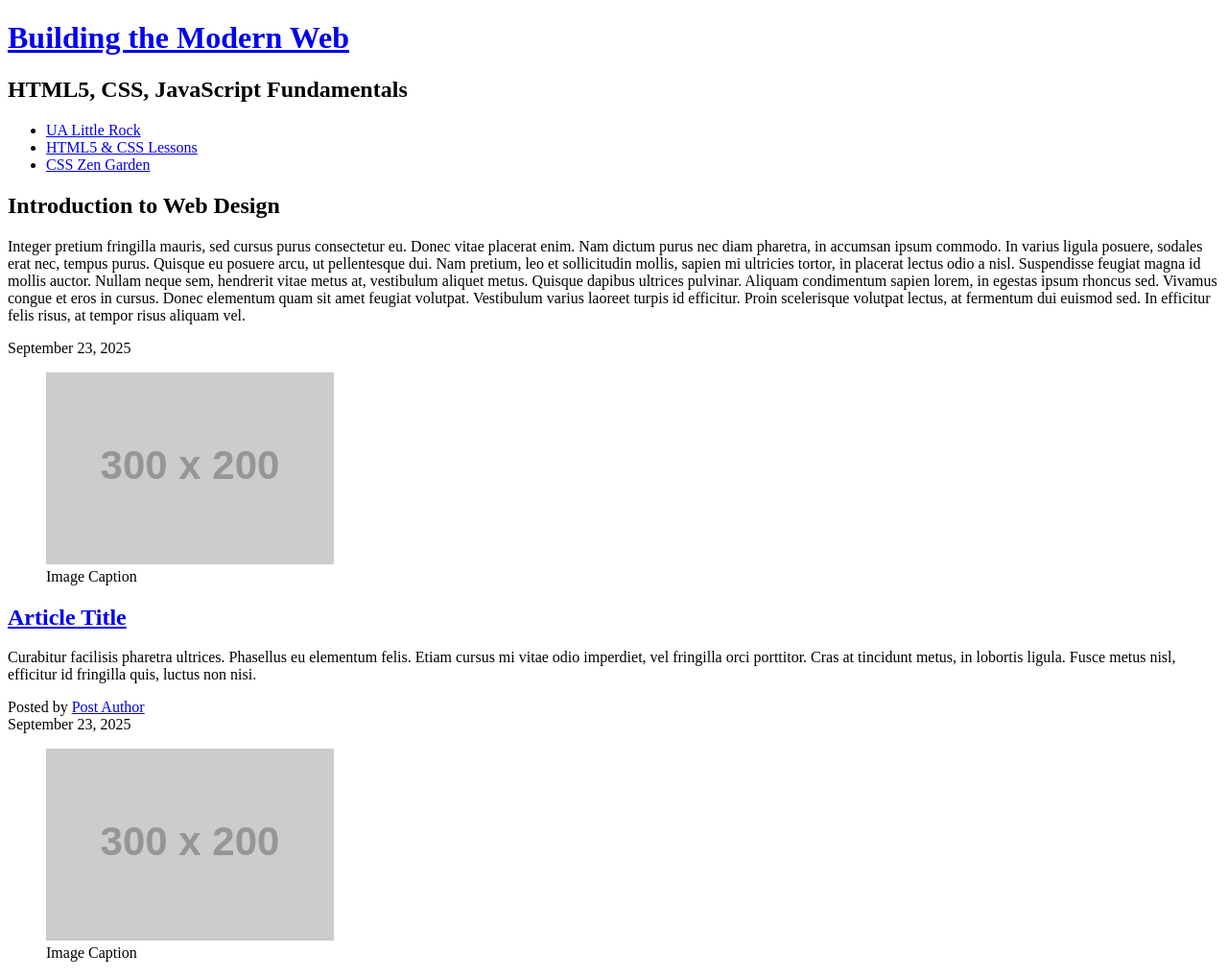
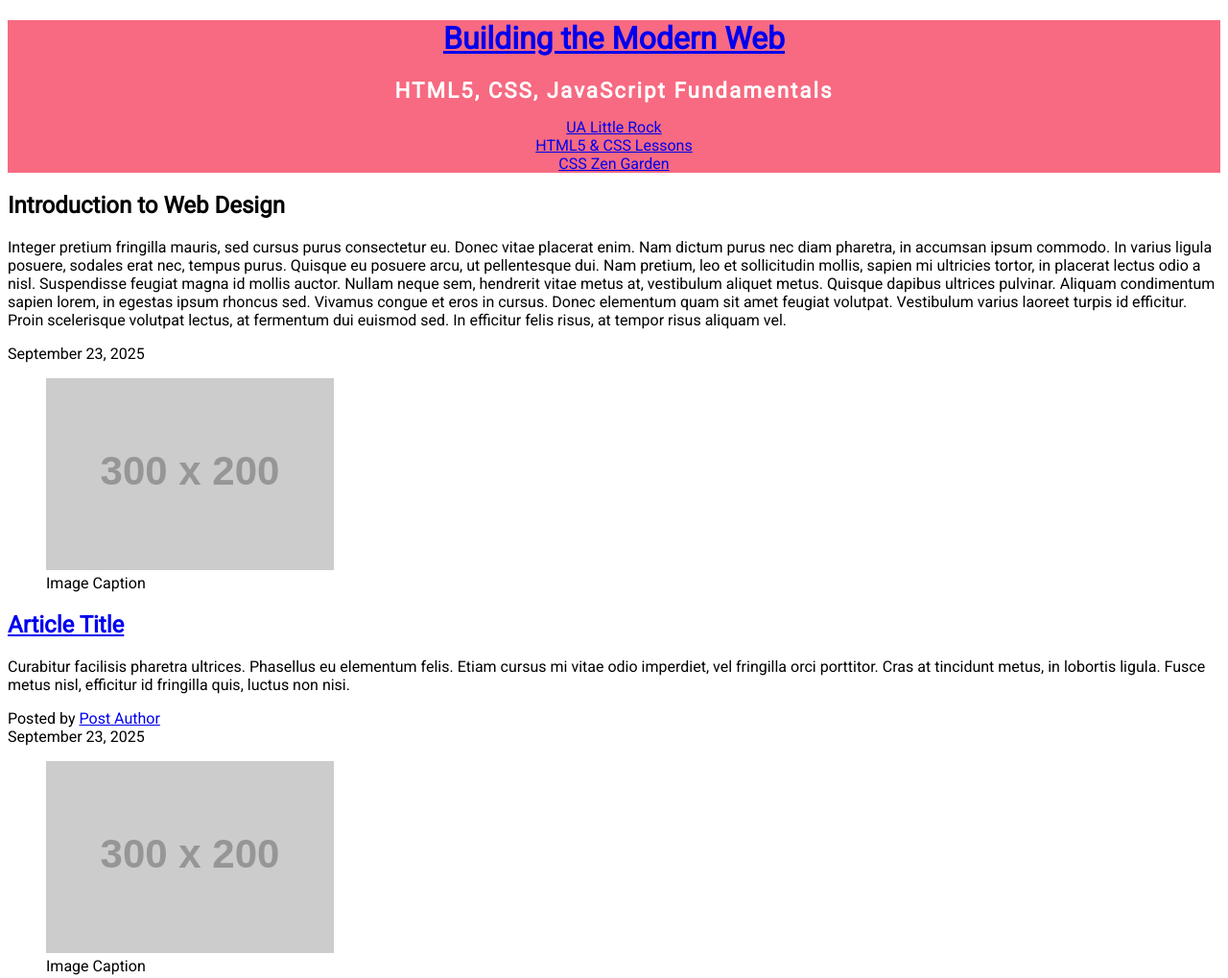
Before and after one commit to anamoku1/web-technologies, a plain HTML site: page css-demo/index.html in a window 1280 px wide. Shown: the top 1019 px of the page at 96% size. Drawn offline with Linux system fonts and the light colour scheme; placeholder pictures from the web are drawn by us.

Commit message:
css-demo

```diff
--- a/assets/css/style.css
+++ b/assets/css/style.css
@@ -3,3 +3,11 @@
 body {
 background-color:rgb(226, 159, 226);
 }
+body {
+font-family: "Roboto", sans-serif;
+  font-optical-sizing: auto;
+  font-weight: 400;
+  font-style: normal;
+  font-variation-settings:
+    "wdth" 82.7;
+}
--- a/css-demo/assets/css/style.css
+++ b/css-demo/assets/css/style.css
@@ -1 +1,40 @@
-/*CSC Demo Stylesheet*/
+/*Course CSS DEMO CSS*/
+body {
+font-family: "Roboto", sans-serif;
+  font-optical-sizing: auto;
+  font-weight: 400;
+  font-style: normal;
+  font-variation-settings:
+    "wdth" 82.7;
+}
+header.primary{
+background-color:rgb(247, 106, 129);
+text-align:center;
+color:#ffffff
+}
+html {
+  box-sizing: border-box;
+}*,
+*:before,
+*:after {
+  box-sizing: inherit;
+}
+/*single value short hand*/
+header.primary h2{
+font-size: 1.4em;
+letter-spacing:2px;
+margin:10px 0 0 0
+}
+header.primary h1{
+  color: #ffffff;
+  text-decoration:none
+}
+
+header.primary nav ul{
+  padding:0;
+}
+
+header.primary nav ul li{
+  list-style-type:none;
+
+}
--- a/css-demo/index.html
+++ b/css-demo/index.html
@@ -6,7 +6,10 @@
   <meta charset="UTF-8">
   <meta name="description" content="Keyword rich narrative on site purpose">
   <meta name="author" content="Thomas Wallace">
-  <link href="'assets/css/style.css" rel="stylesheet" />
+  <link href="assets/css/style.css" rel="stylesheet" />
+  <link rel="preconnect" href="https://fonts.googleapis.com">
+  <link rel="preconnect" href="https://fonts.gstatic.com" crossorigin>
+  <link href="https://fonts.googleapis.com/css2?family=Roboto:wdth@82.7&display=swap" rel="stylesheet">
 </head>
 
 <body>
@@ -20,6 +23,7 @@
         <li><a href="http://www.csszengarden.com/">CSS Zen Garden</a></li>
       </ul>
     </nav>
+
   </header>
   <section id="intro" class="container">
     <h2>Introduction to Web Design</h2>
```
Also changed, not shown: index.html (line endings or trailing spaces).
